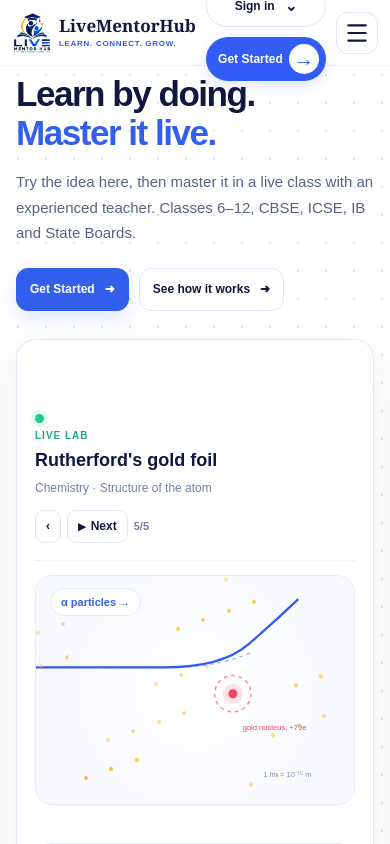
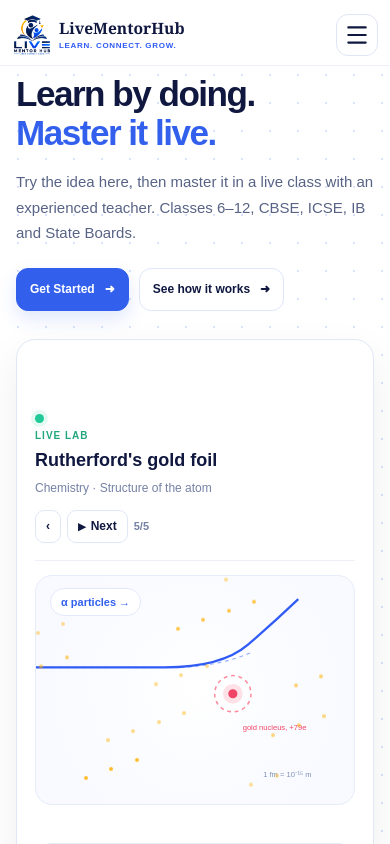
Before and after one commit to Shefali270/Simple, a React (Vite) app: page / in a window 390 px wide. Shown: the top 844 px of the page. Built offline with nearby package versions, Linux system fonts and the light colour scheme.

Commit message:
Fix mobile navbar menu

```diff
--- a/src/compont/header/header.css
+++ b/src/compont/header/header.css
@@ -644,3 +644,240 @@
     transform: translate(-90px);
   }
 }
+
+
+/* ===== FIX MOBILE MENU ===== */
+
+@media (max-width: 850px) {
+  .header {
+    position: sticky;
+    top: 0;
+    z-index: 9999;
+    width: 100%;
+    overflow: visible;
+  }
+
+  .header .header-inner {
+    position: relative;
+    display: flex;
+    align-items: center;
+    justify-content: space-between;
+    gap: 10px;
+    width: 100%;
+    max-width: 100%;
+    min-height: 70px;
+    padding: 10px 12px;
+    overflow: visible;
+  }
+
+  .header .logo {
+    flex: 1 1 auto;
+    min-width: 0;
+  }
+
+  .header .logo-text {
+    min-width: 0;
+  }
+
+  .header .brand-name {
+    font-size: clamp(14px, 4vw, 17px);
+  }
+
+  /* Keep the menu button visible and clickable */
+  .header .mobile-menu-btn {
+    display: flex !important;
+    position: relative;
+    z-index: 10002;
+    flex: 0 0 42px;
+    width: 42px;
+    height: 42px;
+    margin-left: 0;
+    align-items: center;
+    justify-content: center;
+    touch-action: manipulation;
+  }
+
+  /* Hide mobile sign-in actions from the header row */
+  .header .mobile-nav-actions {
+    display: none !important;
+    transform: none !important;
+  }
+
+  .header .header-actions {
+    display: none !important;
+  }
+
+  /* Closed menu */
+  .header .nav {
+    display: none !important;
+  }
+
+  /* Open menu */
+  .header .nav.nav-open {
+    display: flex !important;
+    position: absolute;
+    top: 100%;
+    left: 0;
+    right: 0;
+    z-index: 10001;
+    flex-direction: column;
+    align-items: stretch;
+    gap: 4px;
+    width: 100%;
+    max-width: 100%;
+    max-height: calc(100dvh - 80px);
+    margin: 0;
+    padding: 12px;
+    overflow-x: hidden;
+    overflow-y: auto;
+    border: 1px solid #e4e9f6;
+    border-radius: 0 0 16px 16px;
+    background: #ffffff;
+    box-shadow: 0 15px 35px rgba(22, 37, 82, 0.13);
+  }
+
+  .header .nav.nav-open > a {
+    display: block;
+    width: 100%;
+    padding: 13px 12px;
+    color: #10183f;
+    font-size: 14px;
+    text-decoration: none;
+    white-space: normal;
+  }
+
+  .header .nav.nav-open > a.active,
+  .header .nav.nav-open > a:hover {
+    color: #315cf5;
+    background: #f0f3ff;
+  }
+}
+
+
+/* PHONE: PUT ALL OPTIONS INSIDE THE OPEN MENU */
+
+@media (max-width: 850px) {
+  .header .header-inner {
+    position: relative;
+    display: flex;
+    align-items: center;
+    width: 100%;
+    padding: 10px 12px;
+    gap: 10px;
+  }
+
+  .header .mobile-menu-btn {
+    display: flex !important;
+    flex-shrink: 0;
+    margin-left: auto;
+    position: relative;
+    z-index: 10002;
+  }
+
+  /* Hide actions outside the hamburger menu */
+  .header .header-inner > .mobile-nav-actions,
+  .header .header-inner > .header-actions {
+    display: none !important;
+  }
+
+  /* Closed menu */
+  .header .nav {
+    display: none !important;
+  }
+
+  /* Open menu contains links + sign in + get started */
+  .header .nav.nav-open {
+    display: flex !important;
+    flex-direction: column;
+    align-items: stretch;
+    position: absolute;
+    top: 100%;
+    left: 0;
+    right: 0;
+    width: 100%;
+    max-height: calc(100dvh - 80px);
+    overflow-y: auto;
+    padding: 12px;
+    border-radius: 0 0 16px 16px;
+    background: #fff;
+    box-shadow: 0 12px 28px rgba(16, 24, 63, 0.14);
+    z-index: 10001;
+  }
+
+  .header .nav.nav-open > a {
+    display: block;
+    width: 100%;
+    padding: 13px 12px;
+  }
+
+  .header .nav.nav-open .mobile-nav-actions {
+    display: flex !important;
+    flex-direction: column;
+    gap: 10px;
+    width: 100%;
+    margin-top: 10px;
+    transform: none !important;
+  }
+
+  .header .nav.nav-open .mobile-signin-menu {
+    display: block !important;
+    width: 100%;
+    transform: none !important;
+  }
+
+  .header .nav.nav-open .signin-btn,
+  .header .nav.nav-open .get-started {
+    width: 100%;
+    justify-content: space-between;
+    transform: none !important;
+  }
+
+  .header .nav.nav-open .signin-dropdown {
+    position: static !important;
+    width: 100% !important;
+    max-width: 100% !important;
+    margin-top: 8px;
+  }
+}
+
+
+
+@media (max-width: 850px) {
+  .header .nav.nav-open .mobile-nav-actions {
+    display: flex !important;
+    flex-direction: column;
+    align-items: stretch;
+    gap: 12px;
+    width: 100%;
+    margin-top: 12px;
+    padding-top: 14px;
+    border-top: 1px solid #e5e7eb;
+    transform: none !important;
+  }
+
+  .header .nav.nav-open .mobile-signin-menu {
+    display: block !important;
+    position: relative;
+    width: 100%;
+    transform: none !important;
+  }
+
+  .header .nav.nav-open .mobile-nav-actions .signin-btn,
+  .header .nav.nav-open .mobile-nav-actions .get-started {
+    display: flex !important;
+    align-items: center;
+    justify-content: space-between;
+    width: 100%;
+    min-height: 44px;
+    box-sizing: border-box;
+    transform: none !important;
+  }
+
+  .header .nav.nav-open .mobile-signin-menu .signin-dropdown {
+    position: static !important;
+    width: 100% !important;
+    max-width: 100% !important;
+    margin-top: 8px;
+    box-sizing: border-box;
+  }
+}
```
Also changed, not shown: src/compont/header/header.jsx (+7 -29 lines).
